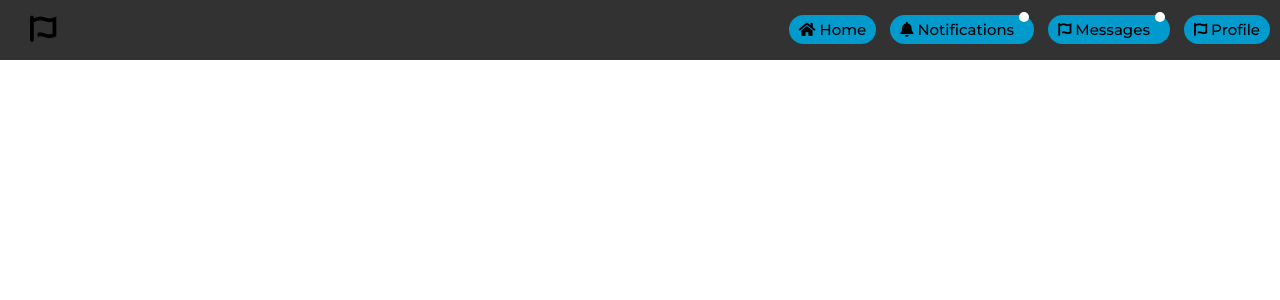
After one commit to abhinav221999/Shadii2, a Django app: page /home/ in a window 1280 px wide. The commit adds this page. Shown: the top 300 px of the page. Run offline with Django 3.2, Linux system fonts and the light colour scheme; the visitor is signed in with stand-in values (Sample User, id 1); some libraries are stand-ins or nearby versions.

Commit message:
started home page creation

```diff
--- /dev/null
+++ b/accounts/templates/accounts/home.html
@@ -0,0 +1,13 @@
+{% load static %}
+<!DOCTYPE html>
+<html>
+	<head>
+		<title>base</title>
+		<link rel="stylesheet" href="https://pro.fontawesome.com/releases/v5.10.0/css/all.css" integrity="sha384-AYmEC3Yw5cVb3ZcuHtOA93w35dYTsvhLPVnYs9eStHfGJvOvKxVfELGroGkvsg+p" crossorigin="anonymous"/>
+		<link rel="stylesheet" href="{% static 'css/navbar.css' %}" type="text/css">
+	</head>
+	<body>
+		{% include 'accounts/temp_navbar.html' %}
+
+	</body>
+</html>
--- /dev/null
+++ b/accounts/templates/accounts/temp_navbar.html
@@ -0,0 +1,18 @@
+{% load static %}
+<div id="wrapper">
+	<div>
+		<a href="#"><span id="logo"><i class="fab fa-font-awesome-flag"></i></span></a>
+		<a href="#"><span class="navitems"><i class="fas fa-home"></i> Home</span></a>
+		<a href="#"><span class="navitems"><i class="fas fa-bell"></i> Notifications<span class="prompt"></span></span></a>
+		<a href="#"><span class="navitems"><i class="fab fa-font-awesome-flag"></i> Messages<span class="prompt"></span></span></a>
+		<a href="#"><span class="navitems"><i class="fab fa-font-awesome-flag"></i> Profile</span></a>
+		<span id="special"><i class="fas fa-bars"></i></span>
+	</div>
+	<div id="mobile_view">
+		<a href="#"><div class="mobile_items"> <span class= "mobile_inner">Home</span></div></a>
+		<a href="#"><div class="mobile_items"> <span class= "mobile_inner">Notifications</span></div></a>
+		<a href="#"><div class="mobile_items"> <span class= "mobile_inner">Messages</span></div></a>
+		<a href="#"><div class="mobile_items"> <span class= "mobile_inner">Profile</span></div></a>
+	</div>
+</div>
+<script src="{% static 'js/navbar.js' %}"></script>
--- a/accounts/urls.py
+++ b/accounts/urls.py
@@ -6,4 +6,5 @@ urlpatterns = [
     path('activate/<uid>/<token>', views.verification, name='activate'),
     path('post2/', views.post2, name='post2'),
     path('info/', views.info, name='info'),
+    path('home/', views.home, name="home"),
 ]
--- a/accounts/views.py
+++ b/accounts/views.py
@@ -104,3 +104,9 @@ def info(request):
         print('out')
         return HttpResponseRedirect(reverse('login'))
     return render(request, 'accounts/form.html')
+
+
+
+@login_required(login_url="login")
+def home(request):
+    return render(request, 'accounts/home.html', {})
--- a/static/css/navbar.css
+++ b/static/css/navbar.css
@@ -13,7 +13,7 @@ body{
 	width: 100%;
 	padding: 5px 0px 5px 0px;
 	background-color: rgb(50, 50, 50);
-	color: white;
+	color: black;
 	font-size: 15px;
 	text-align: right;
 }
@@ -58,7 +58,7 @@ body{
 	margin-left: 20px;
 }
 a{
-	color: white;
+	color: black;
 	text-decoration: none;
 }
 .prompt{
```
